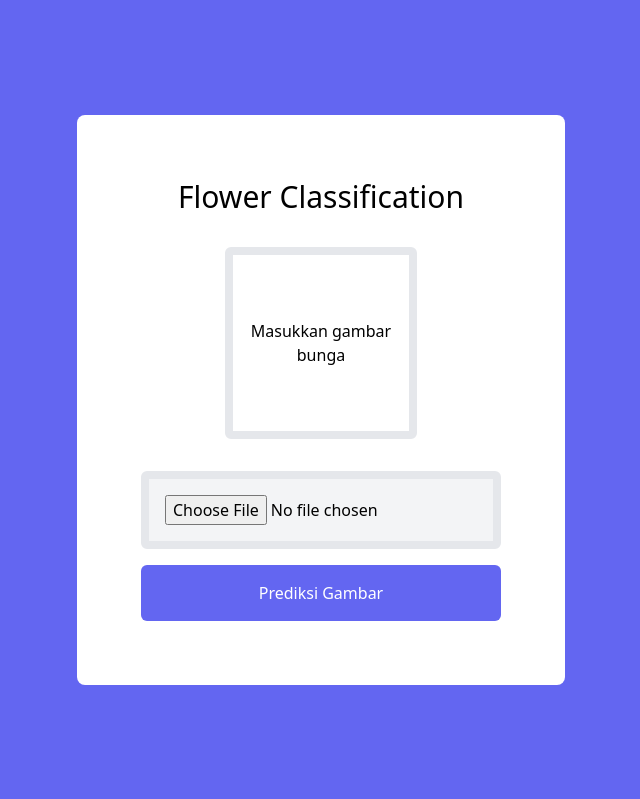
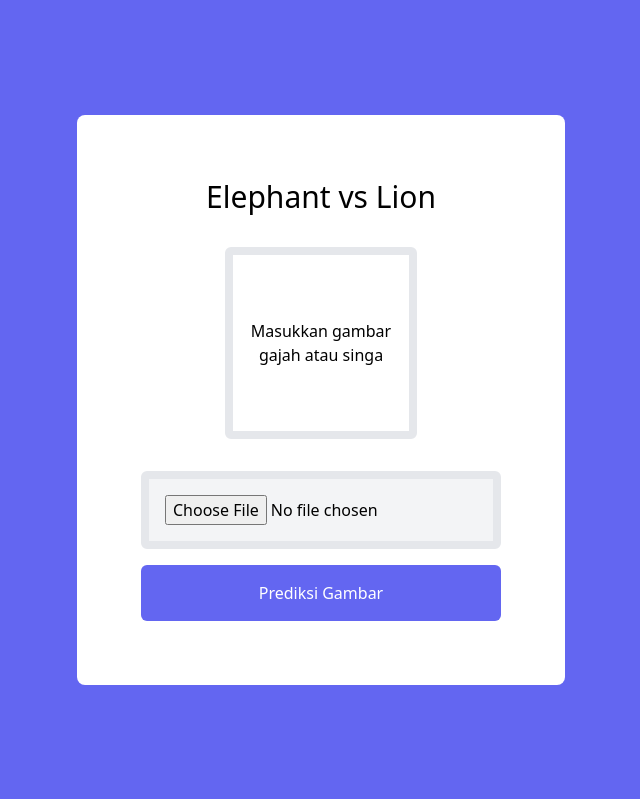
Before and after one commit to RiskyHermawan/TestingWebs, a Flask app: page / in a window 1280 px wide. Shown: the top 799 px of the page, without its empty margins (319-959 px from the left). Run offline with Flask 2, Linux system fonts and the light colour scheme.

Commit message:
‘me’

```diff
--- a/app.py
+++ b/app.py
@@ -6,9 +6,9 @@ import cv2
 
 app = Flask(__name__)
 app.config['UPLOAD_FOLDER'] = './static/uploads/'
-model = load_model('models.h5')
+model = load_model('elephant_lion_class_model.h5')
 
-class_dict = {0: 'Daisy', 1: 'Dandelion', 2: 'Rose', 3: 'Sun Flower', 4: 'Tulip'}
+class_dict = {0: 'Elephant (Gajah)', 1: 'Lion (Singa)'}
 
 def predict_label(img_path):
     query = cv2.imread(img_path)
--- a/templates/index.html
+++ b/templates/index.html
@@ -8,7 +8,7 @@
             href="https://unpkg.com/tailwindcss@^2/dist/tailwind.min.css"
             rel="stylesheet"
         />
-        <title>Flower Image Classification</title>
+        <title>Elephant vs Lion App</title>
     </head>
     <body>
         <section
@@ -31,7 +31,7 @@
                     rounded-lg
                 "
             >
-                <h1 class="text-3xl text-bold">Flower Classification</h1>
+                <h1 class="text-3xl text-bold">Elephant vs Lion</h1>
 
                 {% if uploaded_image %}
                 <img
@@ -52,7 +52,7 @@
                     "
                 >
                     <p class="text-center">
-                        Masukkan gambar bunga
+                        Masukkan gambar gajah atau singa
                     </p>
                 </div>
                 {% endif %} {% if prediction %}
@@ -87,12 +87,12 @@
         <footer class="flex gap-x-8 justify-center items-center h-32 bg-white">
             <img
                 class="h-16"
-                src="https://pbs.twimg.com/media/Ci3SFLWUkAAgf0u.png"
+                src="https://digitalent.kominfo.go.id/assets/@images/logo.png"
                 alt="logo-dts"
             />
             <img
                 class="h-16"
-                src="https://mohammadbalok.weebly.com/uploads/1/2/2/8/122857311/logo-if_2_orig.png"
+                src="https://upload.wikimedia.org/wikipedia/commons/thumb/a/a2/Logo_of_Ministry_of_Communication_and_Information_Technology_of_the_Republic_of_Indonesia.svg/1200px-Logo_of_Ministry_of_Communication_and_Information_Technology_of_the_Republic_of_Indonesia.svg.png"
                 alt=""
             />
         </footer>
```
Also changed, not shown: static/uploads/5547758_eea9edfd54_n.jpg (deleted), static/uploads/elephant (11).jpg (added), static/uploads/lion (1).jpg (added), static/uploads/query_elephant.jpg (added), static/uploads/query_lion.jpg (added), 1 other file.
